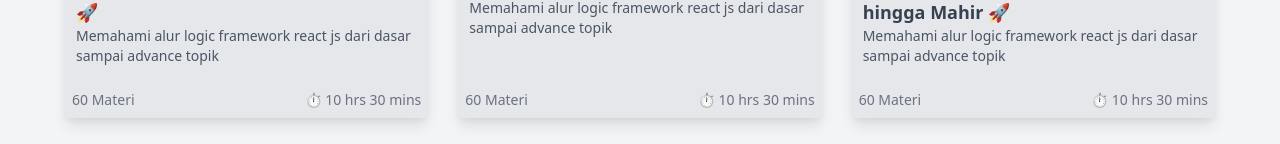
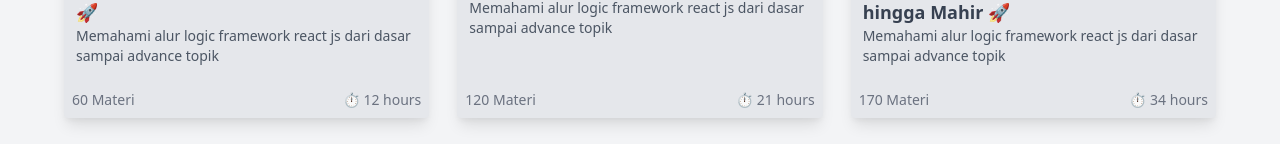
Before and after one commit to hennndev/next-portofolio, a Next.js app: page /all-courses/1 in a window 1280 px wide. Shown: the part 506-650 px from the top of the page. Built offline with nearby package versions, Linux system fonts and the light colour scheme.

Commit message:
first-committ

```diff
--- a/components/courses/course.js
+++ b/components/courses/course.js
@@ -1,6 +1,6 @@
 import React from 'react'
 
-const Course = ({image, category, title, level, desc, clicked}) => {
+const Course = ({image, category, title, level, duration, lessons, desc, clicked}) => {
 
     return (
         <div className="h-card shadow-lg rounded overflow-hidden bg-gray-200 text-gray-700 bg-gray-100 dark:bg-gray-800 dark:text-gray-200 relative transition duration-200 ease-in cursor-pointer transform hover:-translate-y-1" onClick={clicked}>
@@ -15,8 +15,8 @@ const Course = ({image, category, title, level, desc, clicked}) => {
                 <h3 className="mt-1 text-lg font-bold">{title}</h3>
                 <p className=" text-sm text-gray-600 dark:text-gray-300">{desc}</p>
                 <div className="flex items-center justify-between absolute bottom-2 left-2 right-2 text-gray-500  dark:text-gray-400 text-sm">
-                    <p> 60 Materi</p>
-                    <p>⏱ 10 hrs 30 mins</p>
+                    <p>{lessons} Materi</p>
+                    <p>⏱ {duration} hours</p>
                 </div>
             </div>
         </div>
--- a/components/courses/courses.js
+++ b/components/courses/courses.js
@@ -15,6 +15,8 @@ const Courses = ({courses}) => {
                     category={course.category}
                     title={course.title}
                     level={course.level}
+                    duration={course.duration}
+                    lessons={course.lessons}
                     desc={course.desc.split(' ').length > 12 ? `${course.desc.split(' ').slice(0, 10).join(' ')}...` : course.desc}
                     clicked={() => router.push(`/all-courses/${course.id}`)}/>
             )) : (
--- a/constants/constants.js
+++ b/constants/constants.js
@@ -5,7 +5,9 @@ export const allCourses = [
         category: "Programming",
         title: "Belajar Flow React JS untuk Pemula 🚀",
         level: 'Beginner',
-        desc: "Memahami alur logic framework react js dari dasar sampai advance topik"
+        desc: "Memahami alur logic framework react js dari dasar sampai advance topik",
+        duration: 12,
+        lessons: 60
     },
     {
         id: 2,
@@ -13,7 +15,9 @@ export const allCourses = [
         category: "Programming",
         title: "Memahami Node JS untuk Pemula 🚀",
         level: 'Beginner',
-        desc: "Memahami alur logic framework react js dari dasar sampai advance topik"
+        desc: "Memahami alur logic framework react js dari dasar sampai advance topik",
+        duration: 21,
+        lessons: 120
     },
     {
         id: 3,
@@ -21,7 +25,9 @@ export const allCourses = [
         category: "Programming",
         title: "Memahami Javascript dari Dasar hingga Mahir 🚀",
         level: 'All Level',
-        desc: "Memahami alur logic framework react js dari dasar sampai advance topik"
+        desc: "Memahami alur logic framework react js dari dasar sampai advance topik",
+        duration: 34,
+        lessons: 170
     },
     {
         id: 4,
@@ -29,7 +35,9 @@ export const allCourses = [
         category: "UI UX",
         title: "Desian UI/UX dengan Figma dari Basic hingga Advance",
         level: 'All Level',
-        desc: "Merancang User Interface dan User Experience dengan Figma"
+        desc: "Merancang User Interface dan User Experience dengan Figma",
+        duration: 20,
+        lessons: 97
     },
     {
         id: 5,
@@ -37,7 +45,9 @@ export const allCourses = [
         category: "Desain Grafis",
         title: "Step by step belajar Desain Grafis dengan Photosop dan Illustrator",
         level: 'Beginner',
-        desc: "Pemula yang ini menguasai tools Adobe Photoshop dan Illustrator dan merancangnya menjadi sebuah desain"
+        desc: "Pemula yang ini menguasai tools Adobe Photoshop dan Illustrator dan merancangnya menjadi sebuah desain",
+        duration: 11,
+        lessons: 55
     },
 ]
 
@@ -85,6 +95,7 @@ export const findCourse = (courseId) => allCourses.find(course => course.id ===
 export const filterCourses = (queries) => {
     return allCourses.filter(course => {
         return course.category.toLowerCase().includes(queries?.category?.toLowerCase() || '') &&
-            course.level.toLowerCase().includes(queries?.level?.toLowerCase() || '')
+            course.level.toLowerCase().includes(queries?.level?.toLowerCase() || '') &&
+            course.duration >= (+queries?.duration || 0)
     })
 }
--- a/pages/all-courses/[courseId].js
+++ b/pages/all-courses/[courseId].js
@@ -34,8 +34,8 @@ const CourseDetail = () => {
                     <h1 className="text-3xl md:text-4xl mb-4">{course.title}</h1>
                     <p className="text-xl md:text-2xl mb-2">{course.desc}.</p>
                     <p className="text-md mb-2">Level Course: {course.level}</p>
-                    <p className="text-md mb-2">Total Materi: 72 Materi</p>
-                    <p className="text-md mb-2">Total Durasi: 20 Jam 30 menit</p>
+                    <p className="text-md mb-2">Total Materi: {course.lessons} Materi</p>
+                    <p className="text-md mb-2">Total Durasi: {course.duration} jam</p>
                     <button className="bg-blue-500 py-3 px-5 rounded cursor-pointer text-gray-100">Enroll Now</button>
                 </div>
             </div>
```
